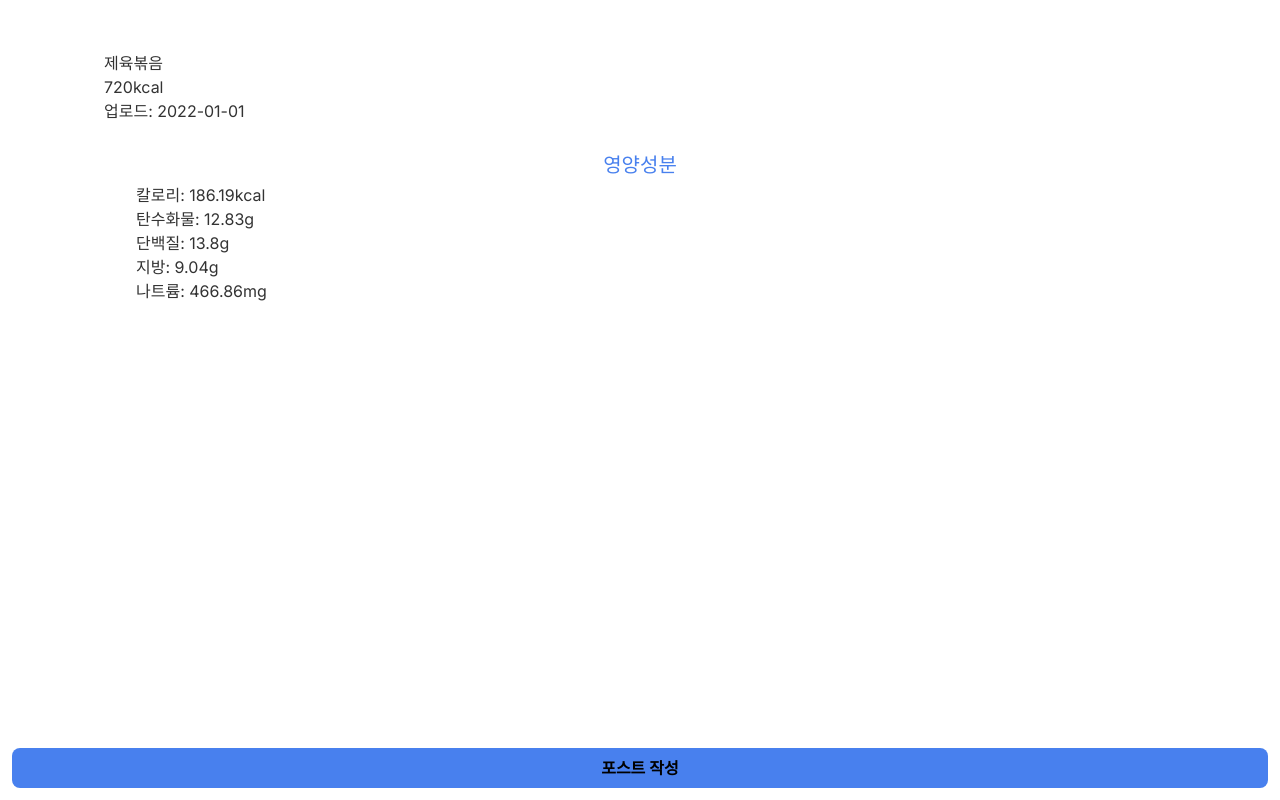
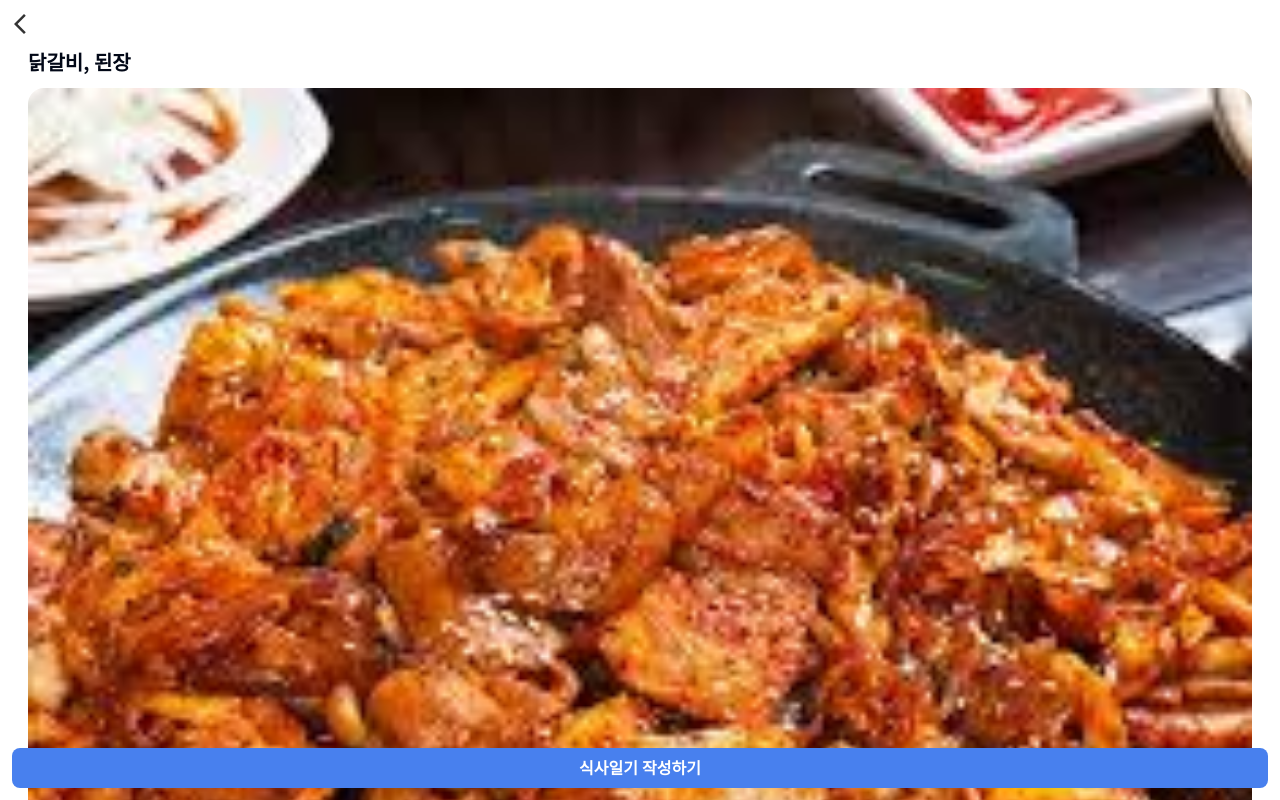
Before and after one commit to MJUZzang/muckGYMma, a Next.js app in the folder projects/fe/: page /food-info in a window 1280 px wide. Built offline with nearby package versions, Linux system fonts and the light colour scheme.

Commit message:
feat: 디자인 다 바꿔 간다

```diff
--- a/projects/fe/app/_images/ArrowBack.tsx
+++ b/projects/fe/app/_images/ArrowBack.tsx
@@ -11,8 +11,8 @@ const ArrowBack: React.FC<ArrowBackProps> = (props) => {
             onClick={props.onClick}
             className={props.className}
             xmlns="http://www.w3.org/2000/svg"
+            viewBox="0 -960 960 960"
             height="24"
-            viewBox="0 -960 960 960"
             width="24"
         >
             <path d="M640-80 240-480l400-400 71 71-329 329 329 329-71 71Z" />
--- a/projects/fe/app/food-info/page.tsx
+++ b/projects/fe/app/food-info/page.tsx
@@ -10,6 +10,19 @@ import {
     setPredictResult,
 } from "@/../lib/slices/predictSlice";
 import { useAppDispatch, useAppSelector } from "@/../lib/hooks";
+import ArrowBack from "@/_images/ArrowBack";
+
+import img1 from "@/_images/닭갈비.jpg";
+import Image from "next/image";
+import { Noto_Sans_KR, Dosis } from "next/font/google";
+
+const notoSansKr = Noto_Sans_KR({
+    subsets: ["latin"],
+});
+
+const dosis = Dosis({
+    subsets: ["latin"],
+});
 
 const dummyPredictResult: PredictState = {
     fileUrl:
@@ -43,61 +56,97 @@ function FoodInfo() {
         }
     });
     return (
-        <div className="flex flex-col h-[100dvh] animate-page-enter">
-            {/* 엑스 버튼 */}
+        <>
             <div
+                className={`flex flex-col h-[100dvh] animate-page-enter px-2 pt-3 ${notoSansKr.className}`}
+            >
+                {/* 엑스 버튼 */}
+                {/* <div
                 className="cursor-pointer ml-3 pt-5"
                 onClick={() => {
                     router.back();
                 }}
             >
                 <div className="space-y-[5px]">
-                    <div className="h-[3px] w-[30px] bg-white rotate-45 rounded-full" />
-                    <div className="relative bottom-[8px] h-[3px] w-[30px] bg-white -rotate-45 rounded-full" />
+                    <div className="h-[3px] w-[30px] bg-app-font-2 rotate-45 rounded-full" />
+                    <div className="relative bottom-[8px] h-[3px] w-[30px] bg-app-font-2 -rotate-45 rounded-full" />
                 </div>
-            </div>
+            </div> */}
 
-            <div className="flex flex-col mx-3 mt-4">
-                <div className="flex items-center gap-3">
-                    {/* 운동 아이콘 */}
-                    <div className="w-[80px] h-[80px] bg-white rounded-full" />
-                    <div>
-                        <p className="text-app-font-2">제육볶음</p>
-                        <p className="text-app-font-2">720kcal</p>
-                        <p className="text-app-font-2">업로드: 2022-01-01</p>
+                <div>
+                    <ArrowBack
+                        className="cursor-pointer fill-app-font-2"
+                        onClick={() => {
+                            router.back();
+                        }}
+                    />
+                </div>
+
+                <div className="mx-5">
+                    <p className="py-3 text-xl font-semibold">닭갈비, 된장</p>
+                    <Image
+                        src={img1}
+                        alt="food"
+                        className="w-full rounded-2xl"
+                    />
+
+                    <div className="flex text-lg items-end mt-3 font-medium">
+                        <p>총</p>
+                        <p
+                            className={`${dosis.className} mx-1 text-2xl font-semibold`}
+                        >
+                            {predict.predictresult?.kcal}
+                        </p>
+                        <p>kcal</p>
+
+                        <p className="ml-1 text-xs text-app-font-3">
+                            / {predict.predictresult?.gram}g
+                        </p>
+                    </div>
+
+                    <p className="flex mt-4 text-xs text-app-font-3">
+                        나트륨: <p className={`${dosis.className}`}>{predict.predictresult?.sodium}</p>mg
+                    </p>
+
+                    {/* 영양성분 표시 */}
+                    <div className="grid grid-cols-3 gap-2 mt-1">
+                        <div className="bg-gray-500 text-app-inverted-font text-sm rounded-lg p-2">
+                            탄수화물
+                            <p
+                                className={`text-base font-semibold ${dosis.className}`}
+                            >
+                                {predict.predictresult?.carbo}g
+                            </p>
+                        </div>
+                        <div className="bg-gray-700 text-app-inverted-font text-sm rounded-lg p-2">
+                            단백질
+                            <p
+                                className={`text-base font-semibold ${dosis.className}`}
+                            >
+                                {predict.predictresult?.protein}g
+                            </p>
+                        </div>
+                        <div className="bg-gray-800 text-app-inverted-font text-sm rounded-lg p-2">
+                            지방
+                            <p
+                                className={`text-base font-semibold ${dosis.className}`}
+                            >
+                                {predict.predictresult?.fat}g
+                            </p>
+                        </div>
                     </div>
                 </div>
             </div>
 
-            <div
-                className="bg-white/15 rounded-lg cursor-pointer px-2 w-[80vw] mx-auto text-app-font-2 backdrop-blur-lg
-                    py-1 mt-4"
-            >
-                <p className="block text-center text-xl text-app-blue my-1">
-                    영양성분
-                </p>
-                <p>
-                    칼로리: {predict.predictresult?.kcal}
-                    kcal
-                </p>
-                <p>탄수화물: {predict.predictresult?.carbo}g</p>
-                <p>단백질: {predict.predictresult?.protein}g</p>
-                <p>지방: {predict.predictresult?.fat}g</p>
-                <p>
-                    나트륨: {predict.predictresult?.sodium}
-                    mg
-                </p>
-            </div>
-
-            <div className="inline-block mt-auto mx-3 mb-3">
+            <div className="fixed bottom-0 w-full px-3 pb-3">
                 <button
-                    className="text-center w-full bg-app-blue rounded-lg py-2 font-semibold text-black
-                active:scale-90 transition-all "
+                    className="text-center w-full bg-app-blue rounded-lg py-2 font-semibold text-app-inverted-font
+                        active:scale-90 transition-all "
                 >
-                    포스트 작성
+                    식사일기 작성하기
                 </button>
             </div>
-        </div>
+        </>
     );
 }
 
--- a/projects/fe/app/profile/food/page.tsx
+++ b/projects/fe/app/profile/food/page.tsx
@@ -70,7 +70,9 @@ function Page() {
                         <Image src={meal.image} alt="Pooh" className="h-full" />
                     </div>
 
-                    <div className={`py-[6px] w-full flex flex-col justify-start`}>
+                    <div
+                        className={`py-[6px] w-full flex flex-col justify-start`}
+                    >
                         <p
                             className={`text-app-font-2 text-lg ${notoSansKr.className}`}
                         >
```
Also changed, not shown: 1 other file (tests, documents, lock files or other folders).
